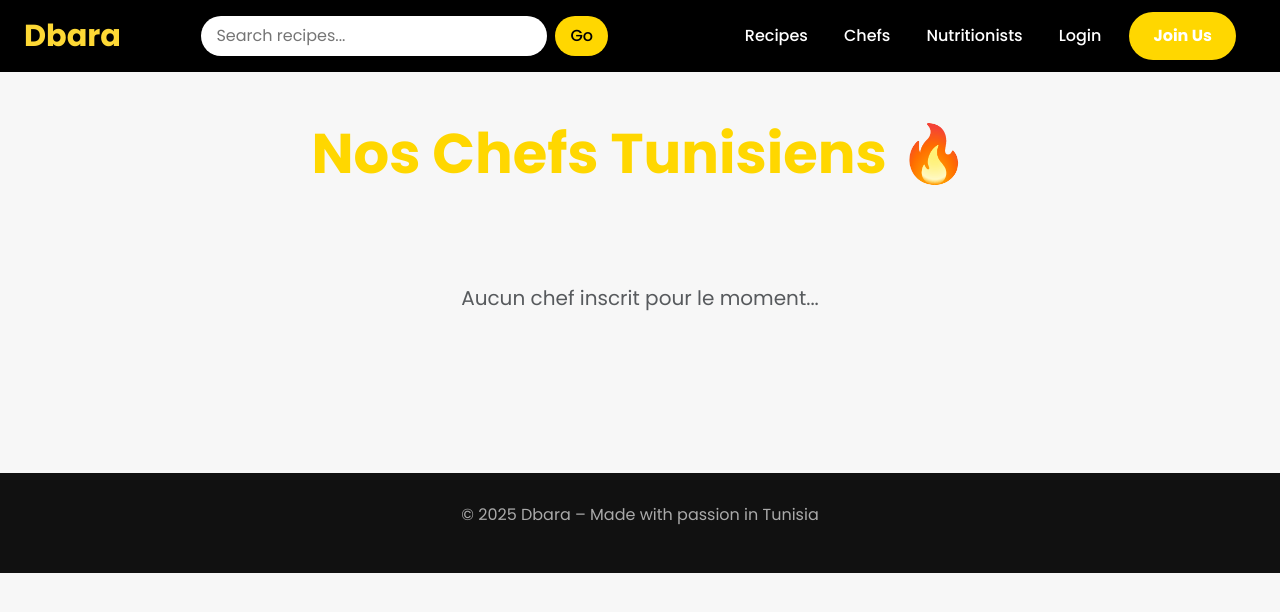
After one commit to AhmedSalah-20/Dbara, a Django app: page /chefs/ in a window 1280 px wide. The commit adds this page. Shown: the top 612 px of the page. Run offline with Django 5.2, Linux system fonts and the light colour scheme.

Commit message:
Ajout pages publiques : Chefs, Nutritionnistes, Recettes + Chatbot Gemini fonctionnel + dashboard nutritionniste complet

```diff
--- a/accounts/urls.py
+++ b/accounts/urls.py
@@ -27,5 +27,8 @@ urlpatterns = [
     path('nutritionist/stats/', views.nutritionist_stats, name='nutritionist_stats'),
     path('nutritionist/collaboration/', views.nutritionist_collaboration, name='nutritionist_collaboration'),
 
-
+    # PAGES PUBLIQUES – AJOUTÉES ICI
+    path('chefs/', views.chefs_list, name='chefs_list'),
+    path('nutritionists/', views.nutritionists_list, name='nutritionists_list'),
+    path('recipes/', views.public_recipes, name='public_recipes'),
 ]
--- a/accounts/views.py
+++ b/accounts/views.py
@@ -273,3 +273,34 @@ def nutritionist_chatbot(request):
     return render(request, 'nutritionist/chatbot.html', {
         'chat_history': chat_history
     })
+# ====================== PAGES PUBLIQUES ======================
+
+def chefs_list(request):
+    chefs = UserProfile.objects.filter(role='chef').select_related('user')
+    # On ajoute le nombre de recettes approuvées pour chaque chef
+    for profile in chefs:
+        profile.recipe_count = profile.user.recipe_set.filter(is_approved=True).count()
+
+    context = {
+        'chefs': chefs,
+        'page_title': 'Nos Chefs Tunisiens 🔥'
+    }
+    return render(request, 'public/chefs_list.html', context)
+
+
+def nutritionists_list(request):
+    nutritionists = UserProfile.objects.filter(role='nutritionist').select_related('user')
+    context = {
+        'nutritionists': nutritionists,
+        'page_title': 'Nos Nutritionnistes 🥗'
+    }
+    return render(request, 'public/nutritionists_list.html', context)
+
+
+def public_recipes(request):
+    recipes = Recipe.objects.filter(is_approved=True).select_related('author').prefetch_related('images').order_by('-created_at')
+    context = {
+        'recipes': recipes,
+        'page_title': 'Toutes les Recettes Tunisiennes'
+    }
+    return render(request, 'public/recipes_list.html', context)
--- a/templates/base/base.html
+++ b/templates/base/base.html
@@ -47,9 +47,9 @@
         </form>
 
         <ul class="navbar-nav ms-auto align-items-center">
-            <li class="nav-item"><a class="nav-link" href="#">Recipes</a></li>
-            <li class="nav-item"><a class="nav-link" href="#">Chefs</a></li>
-            <li class="nav-item"><a class="nav-link" href="#">Nutritionists</a></li>
+            <li class="nav-item"><a class="nav-link" href="{% url 'accounts:public_recipes' %}">Recipes</a></li>
+            <li class="nav-item"><a class="nav-link" href="{% url 'accounts:chefs_list' %}">Chefs</a></li>
+            <li class="nav-item"><a class="nav-link" href="{% url 'accounts:nutritionists_list' %}">Nutritionists</a></li>
 
            {% if user.is_authenticated %}
     {% if user.is_staff %}
--- /dev/null
+++ b/templates/public/chefs_list.html
@@ -0,0 +1,40 @@
+{% extends 'base/base.html' %}
+{% load static %}
+
+{% block title %}{{ page_title }} - Dbara{% endblock %}
+
+{% block content %}
+<div class="container py-5">
+    <h1 class="text-center display-4 fw-bold mb-5" style="color:#ffd700;">
+        {{ page_title }}
+    </h1>
+
+    <div class="row g-4">
+        {% for profile in chefs %}
+        <div class="col-md-6 col-lg-4">
+            <div class="card shadow-lg h-100 border-0 hover-lift">
+                <div class="text-center pt-4">
+                    <img src="{% static 'images/default-chef.jpg' %}" class="rounded-circle border border-warning border-4" width="120" height="120">
+                </div>
+                <div class="card-body text-center">
+                    <h4 class="card-title fw-bold">{{ profile.user.username }}</h4>
+                    <p class="text-warning">Chef Tunisien Expert</p>
+                    <p class="text-muted">
+                        {{ profile.recipe_count }} recettes publiées
+                    </p>
+                    <a href="#" class="btn btn-warning btn-sm">Voir ses recettes</a>
+                </div>
+            </div>
+        </div>
+        {% empty %}
+        <div class="text-center py-5">
+            <p class="lead text-muted">Aucun chef inscrit pour le moment...</p>
+        </div>
+        {% endfor %}
+    </div>
+</div>
+
+<style>
+.hover-lift:hover { transform: translateY(-10px); transition: 0.3s; }
+</style>
+{% endblock %}
```
Also changed, not shown: templates/public/nutritionists_list.html (added, +37 -0 lines), templates/public/recipes_list.html (added, +37 -0 lines).
